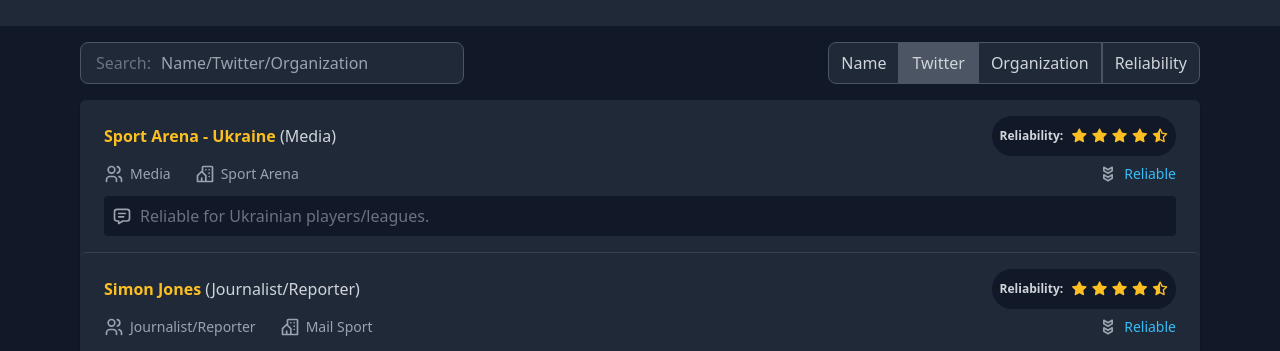
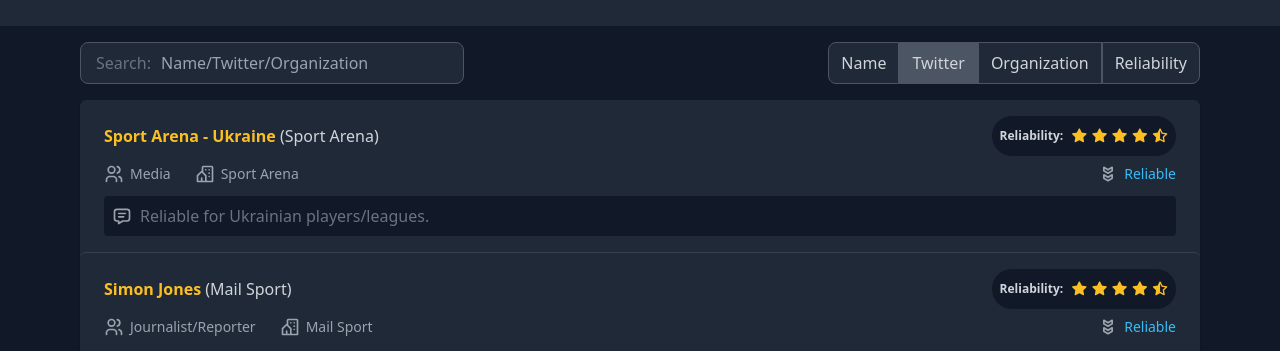
Before and after one commit to kizznaiver/jurno-rating, a website: page index.html in a window 1280 px wide. Shown: the part 940-1291 px from the top of the page. Drawn offline with Linux system fonts and the light colour scheme.

Commit message:
updated no twitter name/title

```diff
--- a/index.html
+++ b/index.html
@@ -140,7 +140,7 @@
                                     {{ journalist.Name }}
                                 </a>
                                 <span class="hidden sm:inline-block text-gray-300" ng-if="!journalist.Twitter">
-                                    ({{ journalist.Type }})
+                                    ({{ journalist.Organization }})
                                 </span>
                             </div>
                             <div class="flex items-center rounded-full bg-gray-900 py-2">
```
